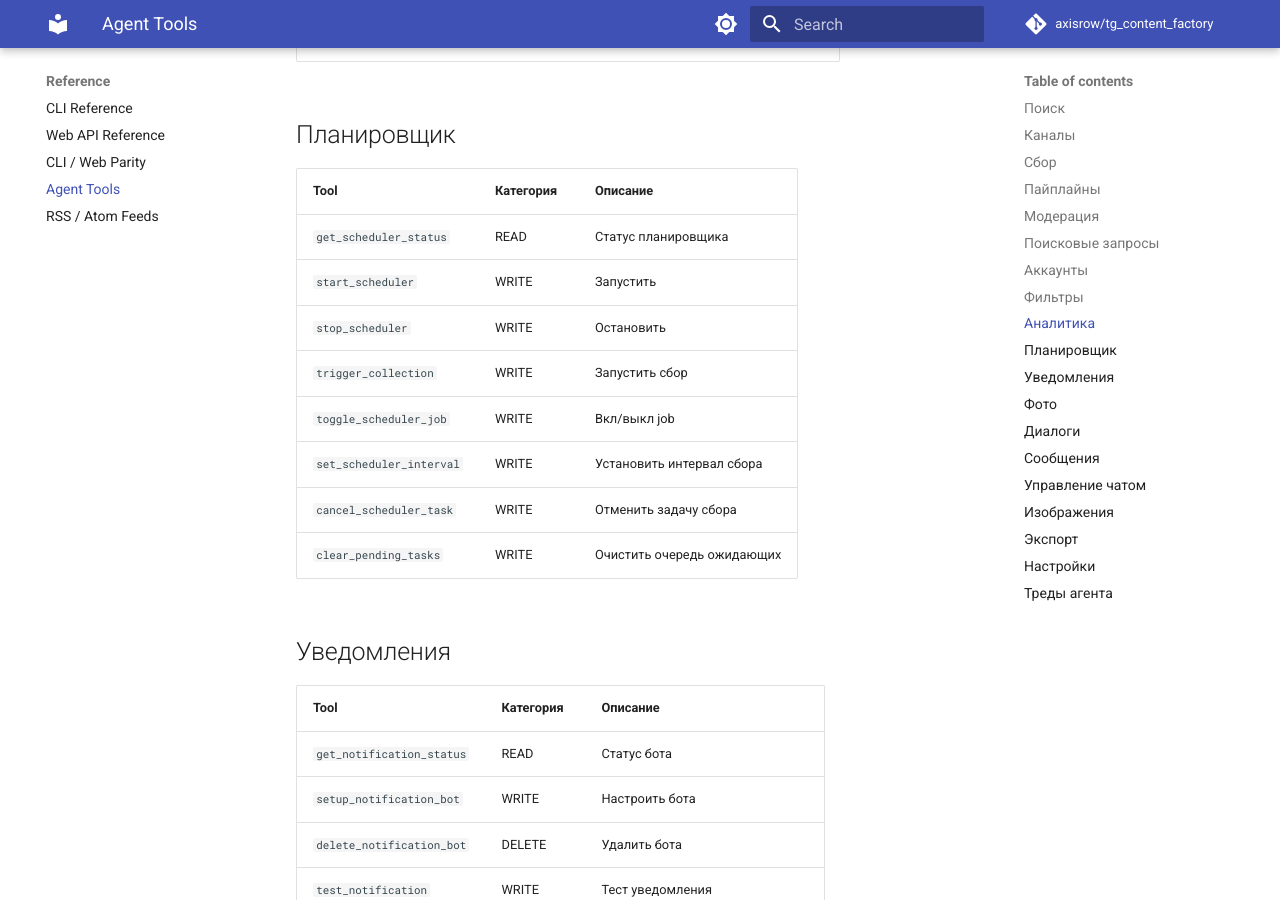
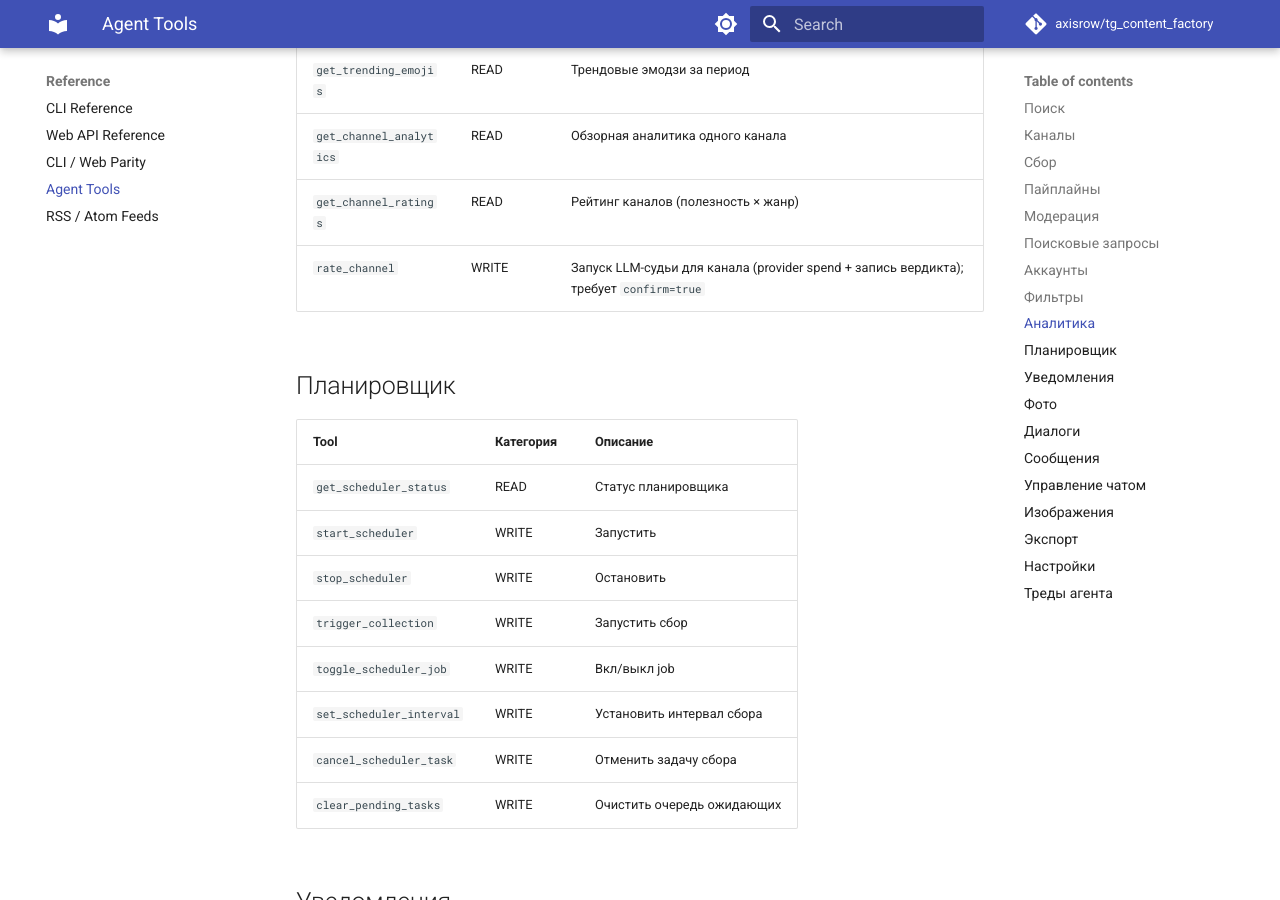
Before and after one commit to axisrow/tg_content_factory, an MkDocs documentation site: the page built from docs/reference/agent-tools.md, in a window 1280 px wide and 900 px high, scrolled down 6130 px. Built offline with MkDocs 1.6.1 and Material for MkDocs 9.7.7, drawn with Linux system fonts in a browser that asks for light colours; comment, search, counter and statistics services are not loaded.

Commit message:
docs: add rate_channel to agent-tools reference (#999)
CI gate test_agent_tools_reference_docs_cover_registry requires every
registered agent tool to be documented in docs/reference/agent-tools.md.
The new rate_channel WRITE tool was missing — add its row (WRITE category,
confirm=true gate). No behavior change.

Co-Authored-By: Claude Opus 4.8 <noreply@anthropic.com>
Claude-Session: https://claude.ai/code/session_013LTm4mP9KNWU8DNARH8GFd

```diff
--- a/docs/reference/agent-tools.md
+++ b/docs/reference/agent-tools.md
@@ -142,6 +142,7 @@
 | `get_trending_emojis` | READ | Трендовые эмодзи за период |
 | `get_channel_analytics` | READ | Обзорная аналитика одного канала |
 | `get_channel_ratings` | READ | Рейтинг каналов (полезность × жанр) |
+| `rate_channel` | WRITE | Запуск LLM-судьи для канала (provider spend + запись вердикта); требует `confirm=true` |
 
 ## Планировщик
 
```
